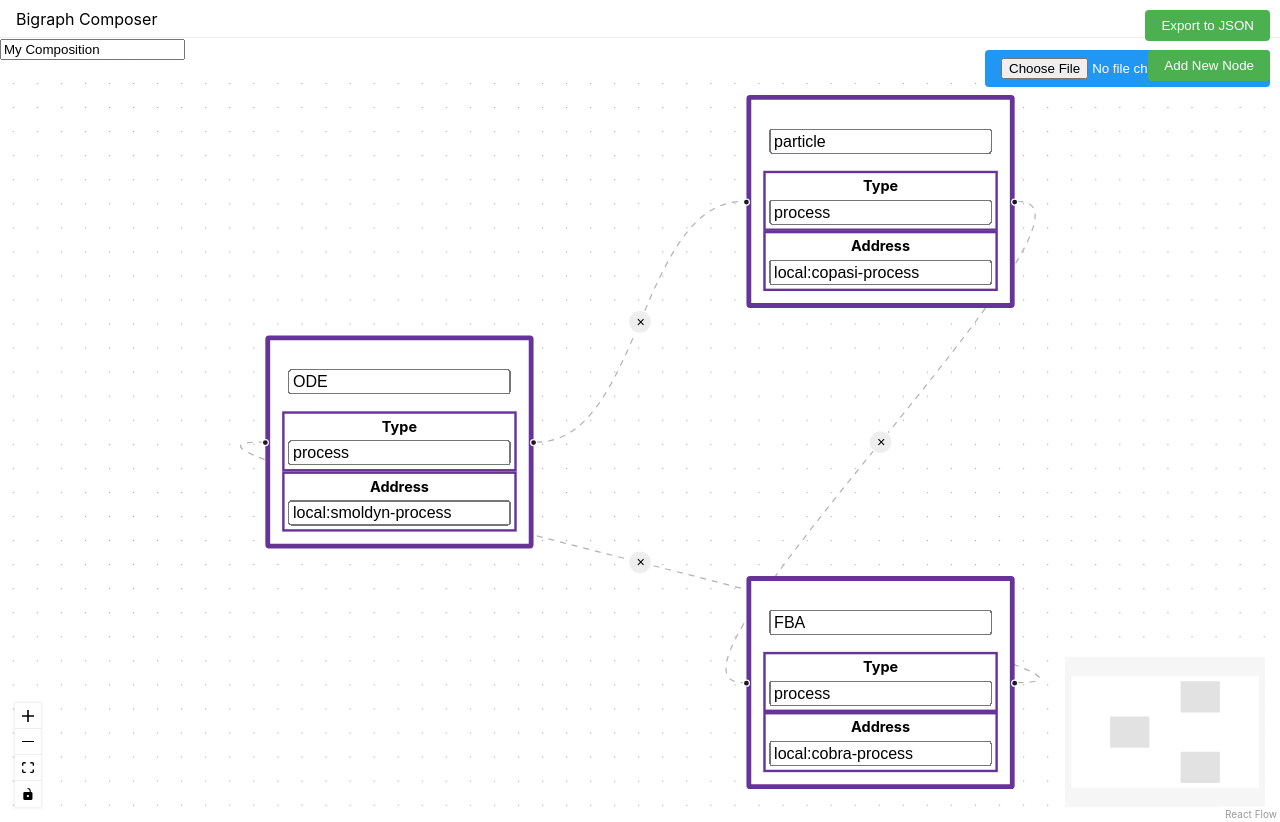
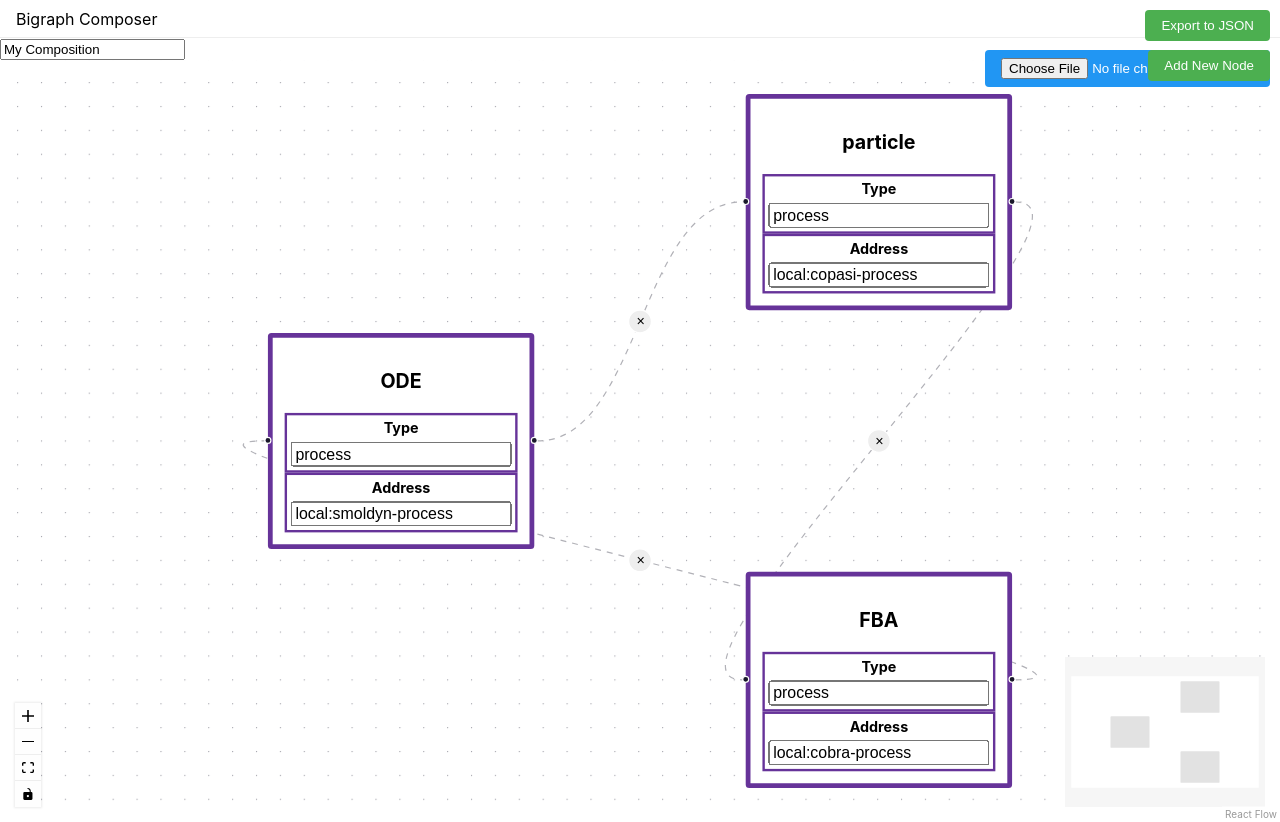
Before and after one commit to AlexPatrie/bio-blocks, a Next.js app: page / in a window 1280 px wide. Built offline with nearby package versions, Linux system fonts and the light colour scheme.

Commit message:
feat: updated node field event listener

```diff
--- a/src/components/nodes/ConstructNode.tsx
+++ b/src/components/nodes/ConstructNode.tsx
@@ -1,9 +1,8 @@
 import React, { useCallback } from "react";
-import {BigraphFlowNode} from "../../data_model";
+import {BigraphFlowNode, BigraphNodeKey} from "../../data_model";
 import {Handle, NodeProps, Position} from "@xyflow/react";
+import {NodeField} from "./NodeField";
 
-
-type BigraphNodeKey = "_type" | "address" | "inputs" | "outputs" | "config" | "id";
 
 export function ConstructNode({
   positionAbsoluteX,
@@ -25,11 +24,10 @@ export function ConstructNode({
   return (
     <div className="react-flow__node-default flow">
       <h3>
-        <input
-          type="text"
-          value={data.id || ""}
-          onChange={(e) => handleInputChange(e, "id")}
-          placeholder="Enter node name"
+        <NodeField
+          data={data}
+          field="nodeId"
+          handleInputChange={(e, field) => handleInputChange(e, field)}
         />
       </h3>
       <table className="process-table-display type">
--- a/src/components/nodes/NodeField.tsx
+++ b/src/components/nodes/NodeField.tsx
@@ -1,36 +1,47 @@
-import { useState, useCallback } from "react";
-import type { BigraphNode } from "../../data_model";
+import React, {useCallback, useState} from "react";
+import {BigraphNode, BigraphNodeKey} from "../../data_model";
 
-interface EditableNodeFieldProps {
+
+interface NodeFieldProps {
   data: BigraphNode;
   handleInputChange: (event: React.ChangeEvent<HTMLInputElement>, field: keyof BigraphNode) => void;
+  field: string | BigraphNodeKey;
 }
 
-export function EditableNodeField({ data, handleInputChange }: EditableNodeFieldProps) {
+export function NodeField({ data, handleInputChange, field }: NodeFieldProps) {
   const [editMode, setEditMode] = useState(false);
+  const [tempValue, setTempValue] = useState(data.nodeId || ""); // Local state for editing
 
   const handleBlur = useCallback(() => {
     setEditMode(false); // Exit edit mode when losing focus
-  }, []);
+    handleInputChange({ target: { value: tempValue } } as React.ChangeEvent<HTMLInputElement>, field as BigraphNodeKey); // Update parent state
+  }, [tempValue, handleInputChange, field]);
 
-  const handleFocus = useCallback(() => {
-    setEditMode(true); // Enter edit mode when clicked or focused
-  }, []);
+  const handleKeyDown = useCallback(
+    (event: React.KeyboardEvent<HTMLInputElement>) => {
+      if (event.key === "Enter") {
+        setEditMode(false); // Exit edit mode on Enter
+        handleInputChange({ target: { value: tempValue } } as React.ChangeEvent<HTMLInputElement>, field as BigraphNodeKey); // Update parent state
+      }
+    },
+    [tempValue, handleInputChange, field]
+  );
 
   return (
     <div>
       {editMode ? (
         <input
           type="text"
-          value={data.id || ""}
-          onChange={(e) => handleInputChange(e, "id")}
-          onBlur={handleBlur} // Exit edit mode when focus is lost
+          value={tempValue}
+          onChange={(e) => setTempValue(e.target.value)} // Update local state as the user types
+          onBlur={handleBlur} // Save changes on blur
+          onKeyDown={handleKeyDown} // Save changes on Enter
           autoFocus // Automatically focus the input when entering edit mode
           placeholder="Enter node name"
         />
       ) : (
-        <h3 onClick={handleFocus} style={{ cursor: "pointer" }}>
-          {data.id || "Untitled Node"}
+        <h3 onClick={() => setEditMode(true)} style={{ cursor: "pointer" }}>
+          {data.nodeId || "Untitled Node"}
         </h3>
       )}
     </div>
--- a/src/components/nodes/index.ts
+++ b/src/components/nodes/index.ts
@@ -24,7 +24,7 @@ const nodeA: BigraphNode = {
   config: {
     'model_file': '/some/path/to/a/file'
   },
-  id: 'particle'
+  nodeId: 'particle'
 }
 
 const nodeB: BigraphNode = {
@@ -41,7 +41,7 @@ const nodeB: BigraphNode = {
   config: {
     'model_file': '/some/path/to/a/file'
   },
-  id: 'FBA'
+  nodeId: 'FBA'
 }
 
 const nodeC: BigraphNode = {
@@ -56,7 +56,7 @@ const nodeC: BigraphNode = {
   config: {
     'model_file': '/some/path/to/a/file'
   },
-  id: 'ODE'
+  nodeId: 'ODE'
 }
 
 export const initialNodes = [
```
Also changed, not shown: src/data_model.ts (+6 -4 lines).
